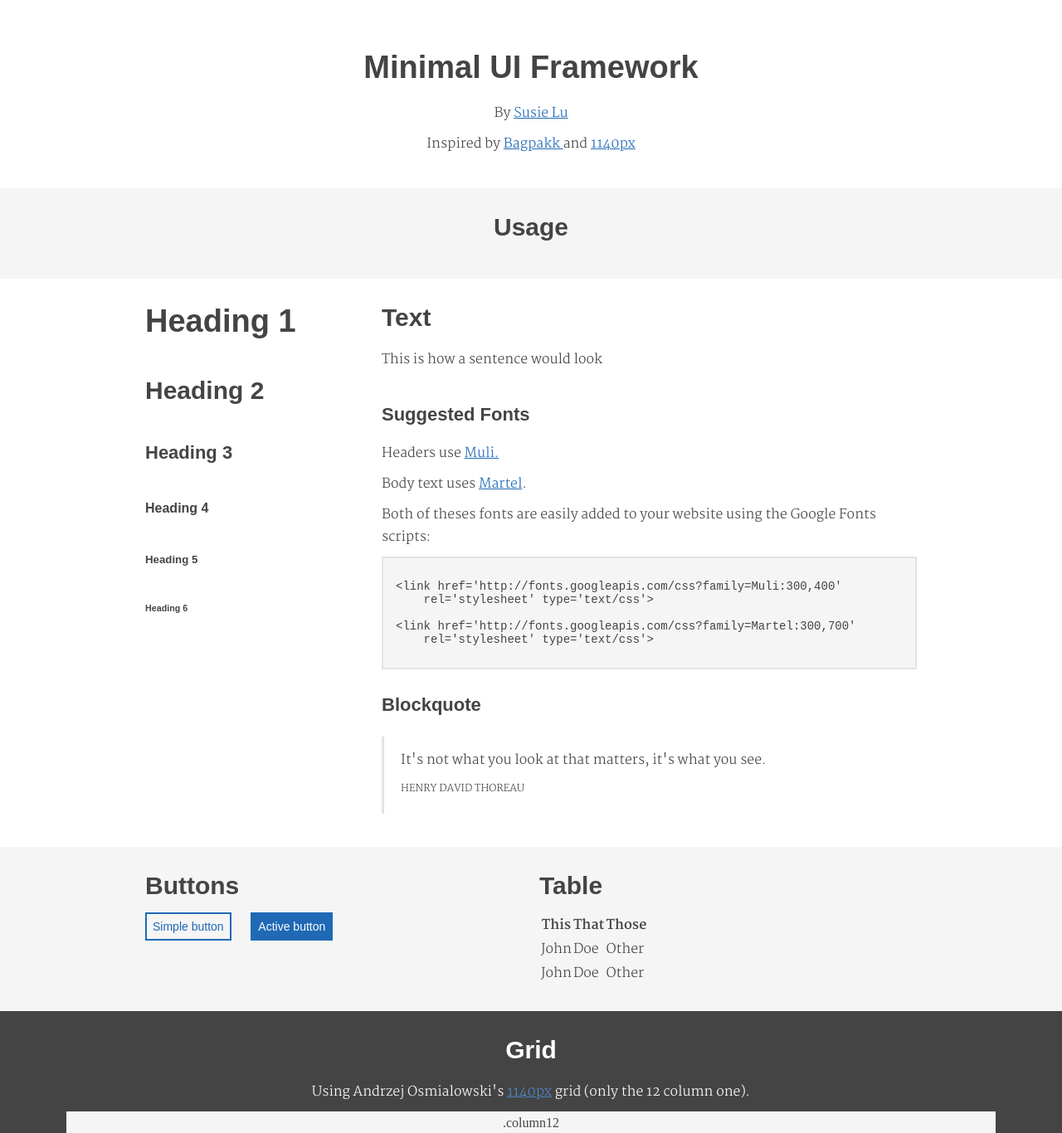
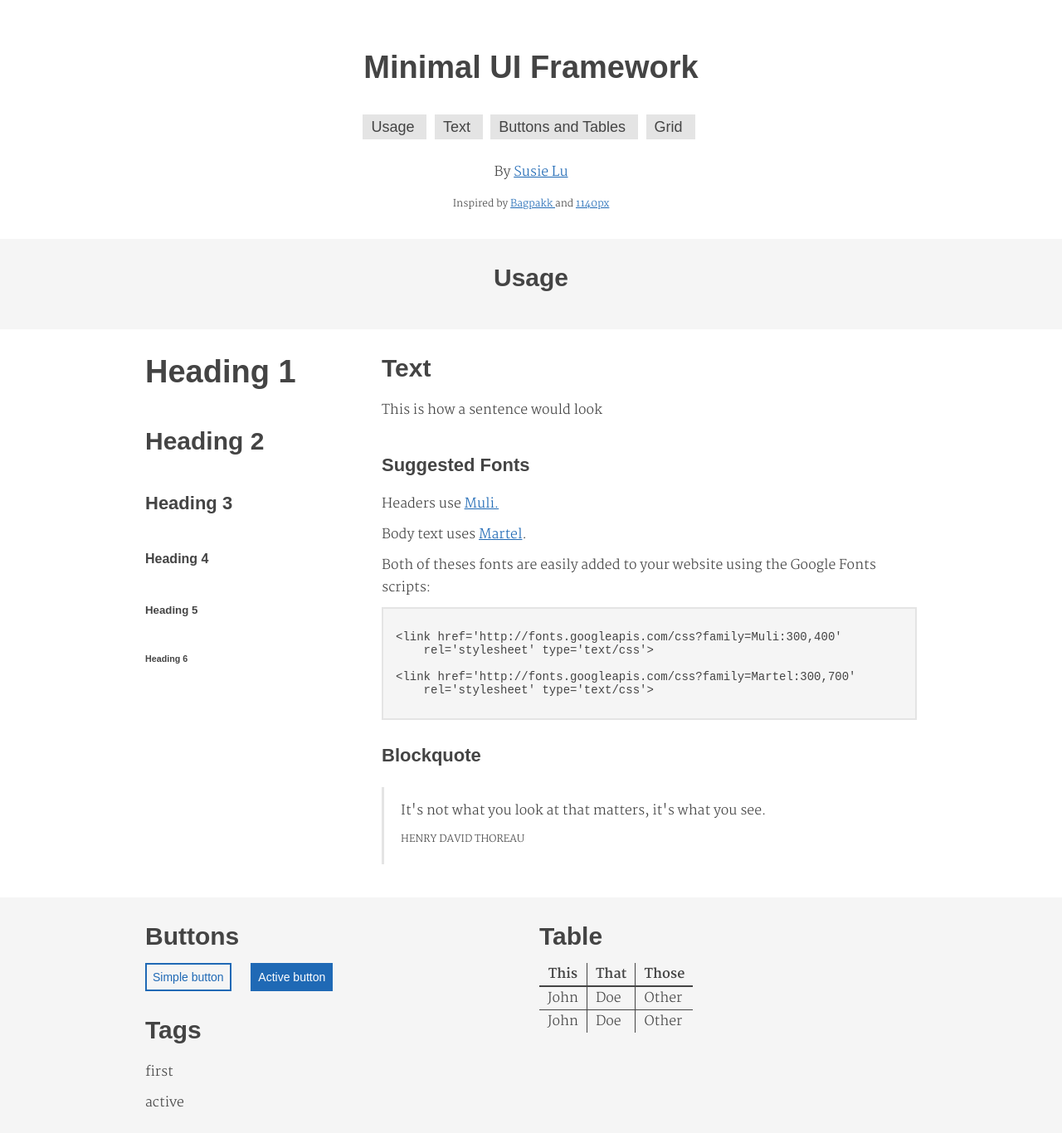
Before and after one commit to susielu/minimal-ui, a website: page example.html in a window 1280 px wide. Shown: the top 1366 px of the page at 83% size. Drawn offline with Linux system fonts and the light colour scheme; a web font is replaced by a local one.

Commit message:
added nav, table, and form styling

```diff
--- a/Gruntfile.js
+++ b/Gruntfile.js
@@ -13,7 +13,7 @@ module.exports = function(grunt) {
     watch: {
       css: {
         files: ['sass/*.scss', 'custom/*.scss'],
-        tasks: ['sass']
+        tasks: ['sass', 'cssmin']
       }
     },
 
@@ -35,7 +35,7 @@ module.exports = function(grunt) {
   grunt.loadNpmTasks('grunt-contrib-watch');
   grunt.loadNpmTasks('grunt-contrib-cssmin');
 
-  grunt.registerTask('default',['watch', 'cssmin']);
+  grunt.registerTask('default',['watch']);
   grunt.registerTask('min',['cssmin']);
 
 
--- a/example.html
+++ b/example.html
@@ -12,24 +12,34 @@
 
   <header>
     <div class="container12">
-      <div class="column12 txt-center">
-        <h1>Minimal UI Framework</h1>
-        <p>By <a href="http://www.susielu.com">Susie Lu</a></p>
-        <p>
-          Inspired by <a href="http://brutaldesign.github.io/bagpakk/">Bagpakk
-          </a> and <a href="http://www.1140px.com/">1140px</a></p>
+      <div class="txt-center">
+        <h1 class="column12">Minimal UI Framework</h1>
+        <nav class="column12 nav nav-box">
+            <a href="#usage">Usage</a>
+            <a href="#text">Text</a>
+            <a href="#btnsAndTables">Buttons and Tables</a>
+            <a href="#grid">Grid</a>
+        </nav>
+        <div class="column12">
+          <p>By <a href="http://www.susielu.com">Susie Lu</a></p>
+          <small>
+            Inspired by <a href="http://brutaldesign.github.io/bagpakk/">Bagpakk
+            </a> and <a href="http://www.1140px.com/">1140px</a>
+          </small>
+        </div>
       </div>
     </div>
+
   </header>
 
-  <section class="bg-light">
+  <section class="bg-light" id="usage">
     <div class="container12">
       <div class="column10 prefix1">
         <h2 class="txt-center">Usage</h2>
       </div>
   </section>
 
-  <section>
+  <section id="text">
     <div class="container12">
       <div class="column3 prefix1">
         <h1>Heading 1</h1>
@@ -72,12 +82,15 @@
     </div>
   </section>
 
-  <section class="bg-light">
+  <section class="bg-light" id="btnsAndTables">
     <div class="container12">
       <div class="column5 prefix1">
         <h2>Buttons</h2>
         <button class="btn">Simple button</button>
         <button class="btn btn-active">Active button</button>
+        <h2>Tags</h2>
+        <p class="tag">first</p>
+        <p class="tag">active</p>
       </div>
       <div class="column5">
         <h2>Table</h2>
@@ -104,9 +117,7 @@
     </div>
   </section>
 
-
-
-  <section class="bg-dark">
+  <section class="bg-dark" id="grid">
     <div class="container12">
       <div class="column12 txt-center">
         <h2>Grid</h2>
--- a/sass/_fonts.scss
+++ b/sass/_fonts.scss
@@ -6,10 +6,8 @@ body {
   font-size: 16px;
 }
 
-h1,h2,h3,h4,h5,h6 {
+h1,h2,h3,h4,h5,h6, button, select, input, textarea, nav, .nav {
   font-family: $header-font, Arial, Helvetica, sans-serif;
-  padding-top: 30px;
-  padding-bottom: 15px;
 }
 
 h1 { font-size: 38px; }
--- a/sass/_ui.scss
+++ b/sass/_ui.scss
@@ -1,9 +1,23 @@
 /* ----UI styles---- */
 
 /* Tags */
+
+html {
+  overflow-y: scroll;
+}
+
+h1,h2,h3,h4,h5,h6 {
+  padding-top: 30px;
+  padding-bottom: 15px;
+}
+
 header, footer{
   padding-top: 30px;
   padding-bottom: 30px;
+}
+
+small {
+  font-size: 12px;
 }
 
 section {
@@ -45,6 +59,97 @@ blockquote {
   padding: 10px 20px 10px 20px;
   border-left: 3px solid $grey;
   //background: $grey-light;
+}
+
+/* Navigation Bar */
+.nav {
+ // background: $grey;
+  margin-top: 20px;
+  margin-bottom: 20px;
+
+  a {
+    text-decoration: none;
+    padding: 5px 15px 5px 10px;
+    margin-left: 0;
+    color: $grey-dark;
+    font-size: 18px;
+  }
+
+  a:hover {
+    color: $primary;
+  }
+
+  a:not(:last-child){
+    border-right: 1px solid $grey-dark;
+  }
+}
+
+.nav.nav-box {
+  //background: $grey;
+  padding-top: 5px;
+  padding-bottom: 5px;
+
+
+  a {
+    border-right: none;
+    margin-right: 5px;
+    background: $grey;
+  }
+  a:first-child{
+    border-left: none;
+  }
+
+  a:hover {
+
+  }
+}
+
+/* Forms */
+textarea, button, option, optgroup, fieldset, label{
+    vertical-align: middle;
+}
+
+label{
+  margin-right: 15px;
+}
+
+/* Tables */
+
+table {
+  border-spacing: 0px;
+
+  thead th{
+    border-bottom: 2px solid $grey-dark;
+  }
+
+  thead th:not(:last-child), tbody td:not(:last-child){
+    border-right: 1px solid $grey-dark;
+  }
+
+  th, td {
+    padding-left: 10px;
+    padding-right: 10px;
+  }
+
+  tbody tr:not(:last-child) td {
+    border-bottom: 1px solid $grey-dark;
+  }
+
+  &.light {
+    color: $white;
+
+    thead th{
+      border-bottom: 2px solid $white;
+    }
+
+    thead th:not(:last-child), tbody td:not(:last-child){
+      border-right: 1px solid $white;
+    }
+
+    tbody tr:not(:last-child) td {
+      border-bottom: 1px solid $white;
+    }
+  }
 }
 
 /* Backgrounds */
@@ -105,7 +210,7 @@ blockquote {
 
 
 /* Buttons */
-.btn {
+button, input[type="submit"], select, option, .btn {
   font-size: 14px;
   background: none;
   border: 2px solid $primary;
@@ -113,19 +218,22 @@ blockquote {
   color: $primary;
   margin-right: 20px;
   outline: none;
+  border-radius: 0px;
+  -webkit-appearance: none;
+  -webkit-border-radius: 0px;
 }
 
-.btn:hover {
+.btn:hover, input[type="submit"]:hover {
   background: $primary-light;
   color: $white;
 }
 
-.btn.btn-active {
+select, .btn.btn-active {
   background: $primary;
   color: $white;
 }
 
-.btn.btn-active:hover{
+ .btn.btn-active:hover{
   border: 3px solid $primary-light;
 }
 
```
Also changed, not shown: sass/_grid.scss (+6 -2 lines), README.md, minimal-ui.css, minimal-ui.min.css.
